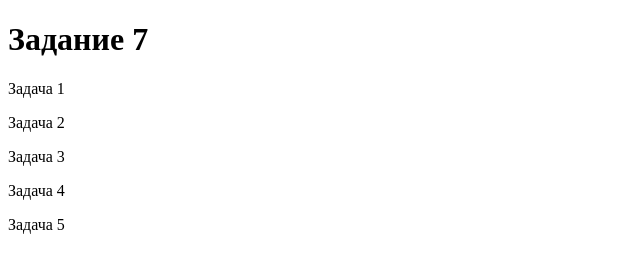
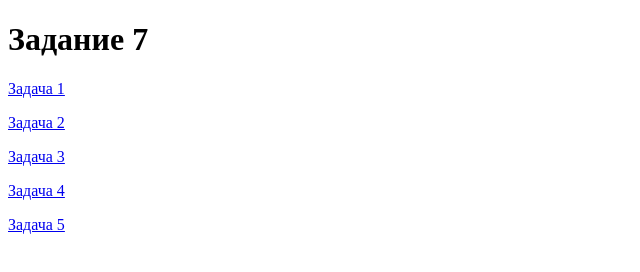
Before and after one commit to S-W-Seraph/-7, a plain HTML site: page index.html in a window 1280 px wide. Shown: the whole page, without its empty margins (0-640 px from the left). Drawn offline with Linux system fonts and the light colour scheme.

Commit message:
Испрравлена ошибка - не выделяются ссылки

```diff
--- a/index.html
+++ b/index.html
@@ -7,10 +7,10 @@
 </head>
 <body>
     <h1>Задание 7</h1>
-    <p><a href="1.html" class=""></a>Задача 1</p>
-    <p><a href="2.html" class=""></a>Задача 2</p>
-    <p><a href="3.html" class=""></a>Задача 3</p>
-    <p><a href="4.html" class=""></a>Задача 4</p>
-    <p><a href="5.html" class=""></a>Задача 5</p>
+    <p><a href="1.html" class="">Задача 1</a></p>
+    <p><a href="2.html" class="">Задача 2</a></p>
+    <p><a href="3.html" class="">Задача 3</a></p>
+    <p><a href="4.html" class="">Задача 4</a></p>
+    <p><a href="5.html" class="">Задача 5</a></p>
 </body>
 </html>
```
